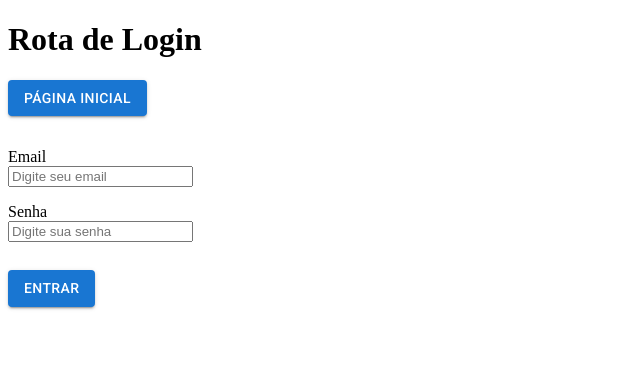
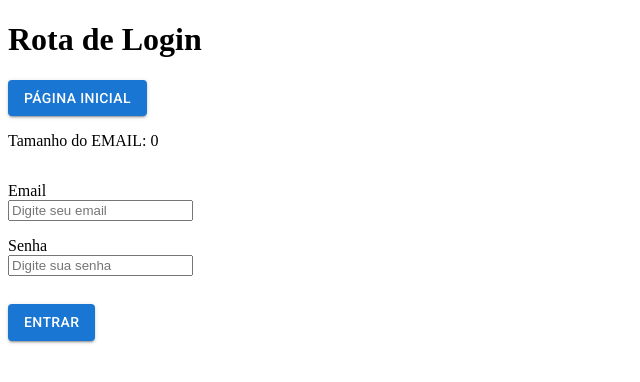
Before and after one commit to ocsoares/Aprendendo-ReactJS, a React (Vite) app: page /login in a window 1280 px wide. Shown: the top 382 px of the page, without its empty margins (0-640 px from the left). Built offline with nearby package versions, Linux system fonts and the light colour scheme.

Commit message:
feat: add and learn about useMemo() hook

```diff
--- a/src/app/pages/Login.tsx
+++ b/src/app/pages/Login.tsx
@@ -1,28 +1,19 @@
 import { Button } from "@mui/material";
-import { useEffect, useState } from "react";
+import { useMemo, useState } from "react";
 import { useNavigate } from "react-router-dom";
 
 export const Login = () => {
   const [email, setEmail] = useState("");
   const [password, setPassword] = useState("");
 
-  // Sempre quando o Estado é ALTERADO, o React Renderiza a página INTEIRA, então comandos
-  // como esse Abaixo vão ser Efetuados SEMPRE que o Estado for alterado !
-  // -------------------------------------------------------------------------------------
-  // Para EVITAR isso, usa-se o hook "useEffect", que faz com que o Comando seja executado
-  // Apenas UMA vez quando a página for Renderizada pela PRIMEIRA vez !!!
-  // -------------------------------------------------------------------------------------
-  // Esse ARRAY depois da Função é usado para passar as DEPENDÊNCIAS do Effect !!
-  useEffect(() => {
-    alert("Testando o useEffect !");
-  }, []);
+  // Usar o hook "useMemo" quando precisa fazer Operações ou Cálculos muito
+  // COMPLEXOS e CUSTOSOS, porque esse Hook ARMAZENA em CACHE o Resultado e
+  // só Executa NOVAMENTE quando a DEPENDÊNCIA passada é ALTERADA !!!
+  const emailLengthTimesTwoThousand = useMemo(() => {
+    console.log("Executando o TAMANHO do Email !");
 
-  // Nesse caso do "useEffect" passando as DEPENDÊNCIAS para o Array da Função, vai Executar
-  // esses Comandos SEMPRE que o Email OU a Senha forem Alterados !!!
-  useEffect(() => {
-    console.log("Alterando o EMAIL:", email);
-    console.log("Alterando a SENHA:", password);
-  }, [email, password]);
+    return email.length * 2000;
+  }, [email.length]);
 
   const routerNavigate = useNavigate();
 
@@ -44,6 +35,8 @@ export const Login = () => {
       <Button variant="contained" onClick={handleClick}>
         Página inicial
       </Button>
+
+      <p>Tamanho do EMAIL: {emailLengthTimesTwoThousand}</p>
 
       <div>
         <div style={{ marginTop: "2em" }}>
```
